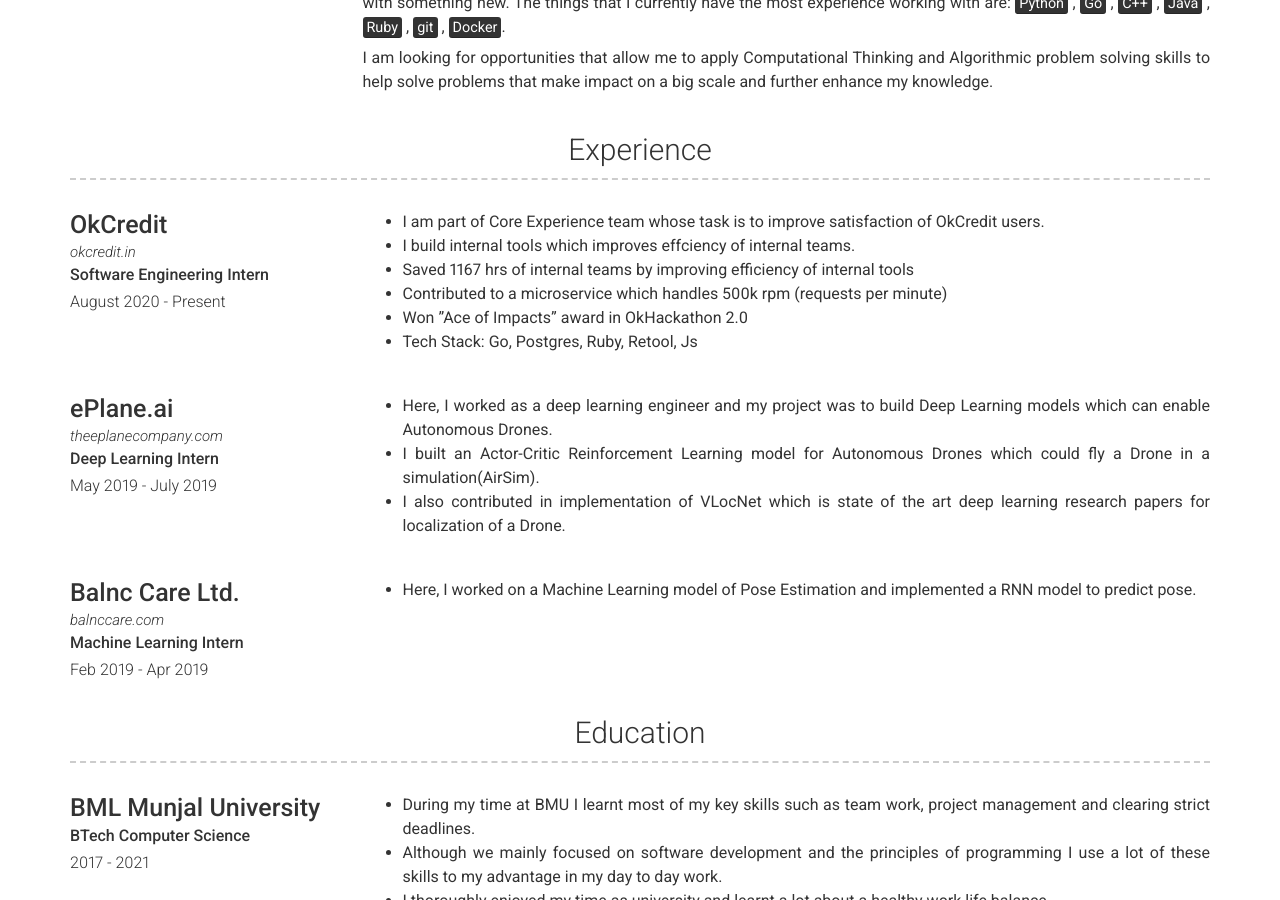
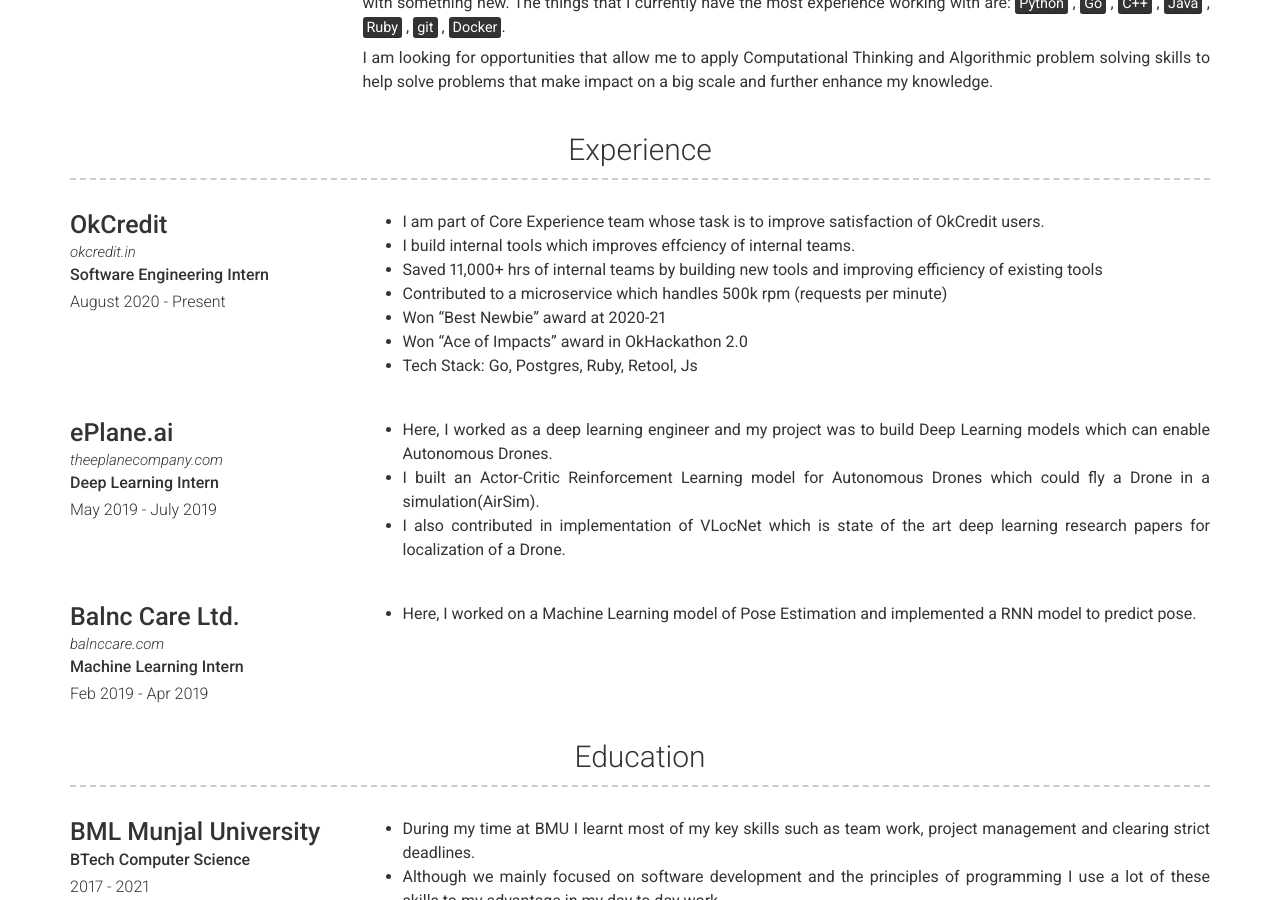
Before and after one commit to makeavish/myCV, a Jekyll site: the page built from index.md, in a window 1280 px wide and 900 px high, scrolled down 502 px. Built offline with Jekyll 4.4.1, drawn with Linux system fonts in a browser that asks for light colours; nearby versions of some CDN libraries.

Commit message:
add a new award

```diff
--- a/_data/experience.yml
+++ b/_data/experience.yml
@@ -18,9 +18,10 @@
   description: | # this will include new lines to allow paragraphs
     - I am part of Core Experience team whose task is to improve satisfaction of OkCredit users.
     - I build internal tools which improves effciency of internal teams.
-    - Saved 1167 hrs of internal teams by improving efficiency of internal tools
+    - Saved 11,000+ hrs of internal teams by building new tools and improving efficiency of existing tools
     - Contributed to a microservice which handles 500k rpm (requests per minute)
-    - Won ”Ace of Impacts” award in OkHackathon 2.0
+    - Won "Best Newbie" award at 2020-21
+    - Won "Ace of Impacts" award in OkHackathon 2.0
     - Tech Stack: Go, Postgres, Ruby, Retool, Js
 
 - layout: left
```
Also changed, not shown: 1 other file.
